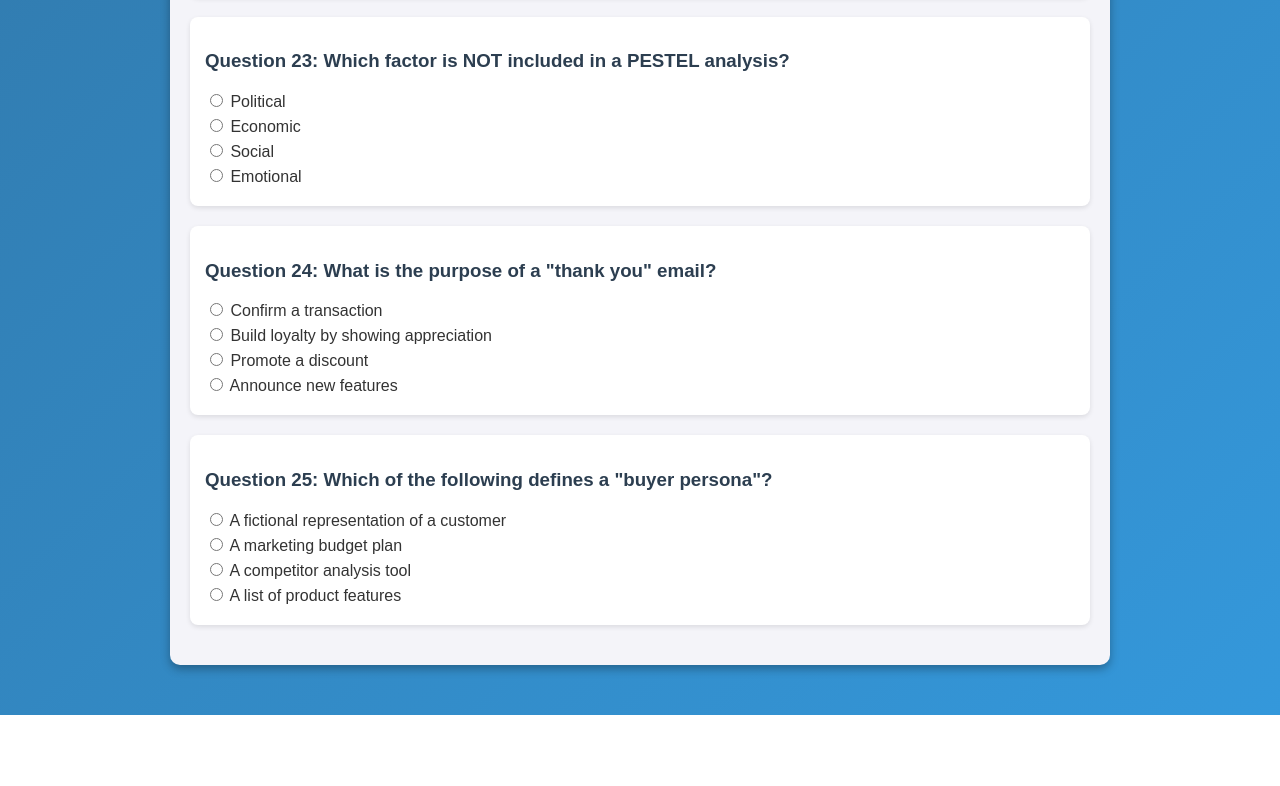
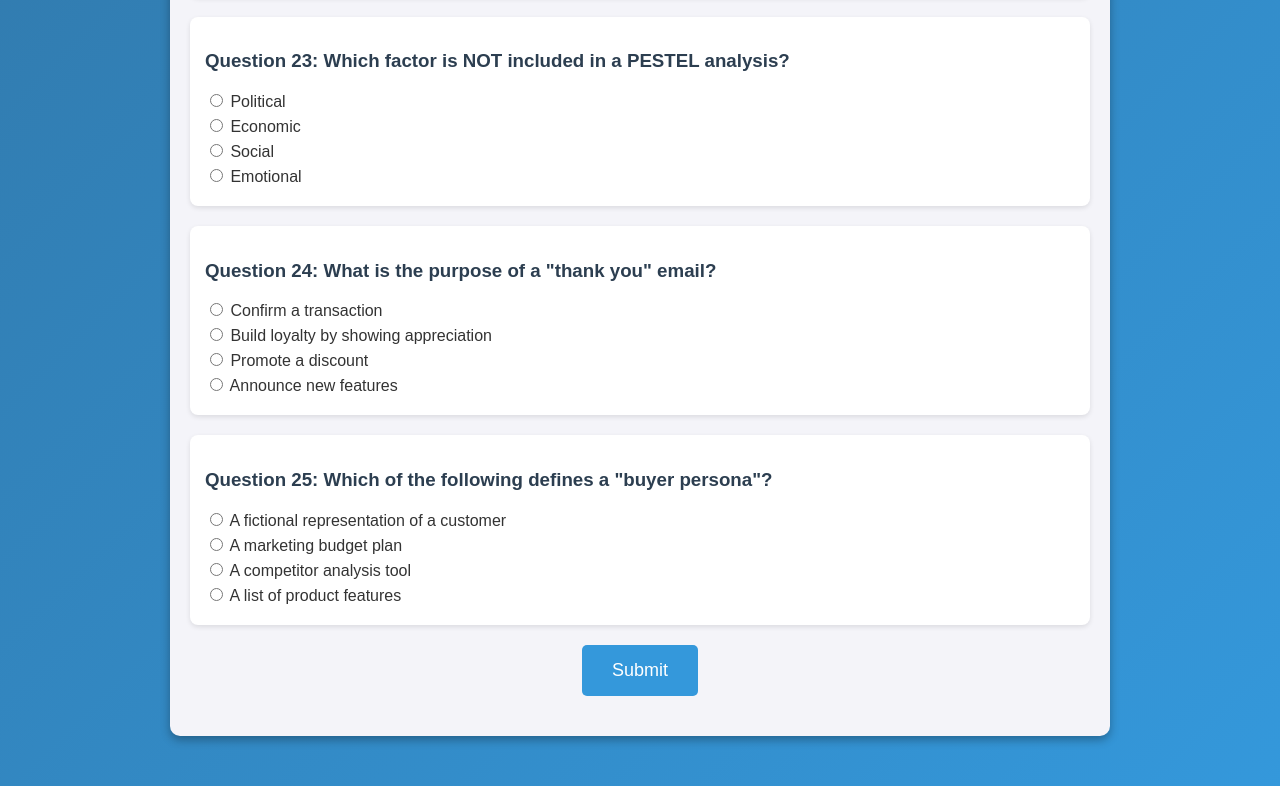
Before and after one commit to majedqur/e-marketing-quiz., a plain HTML site: page index.html in a window 1280 px wide. Shown: the part 4741-5527 px from the top of the page. Before the commit the page ends 5456 px from the top, so only its background shows below. Drawn offline with Linux system fonts and the light colour scheme.

Commit message:
Update index.html

```diff
--- a/index.html
+++ b/index.html
@@ -256,7 +256,12 @@
                 <label><input type="radio" name="q25" value="2"> A competitor analysis tool</label>
                 <label><input type="radio" name="q25" value="3"> A list of product features</label>
            </div>
-<script>
+           <!-- Submit Button -->
+    <div style="text-align: center; margin-top: 20px;">
+        <button type="button" class="submit-btn" onclick="checkAnswers()">Submit</button>
+    </div>
+</form>
+            <script>
 function checkAnswers() {
     const correctAnswers = [
         2, 1, 0, 2, 1, 1, 2, 1, 1, 1, 1, 2
```
